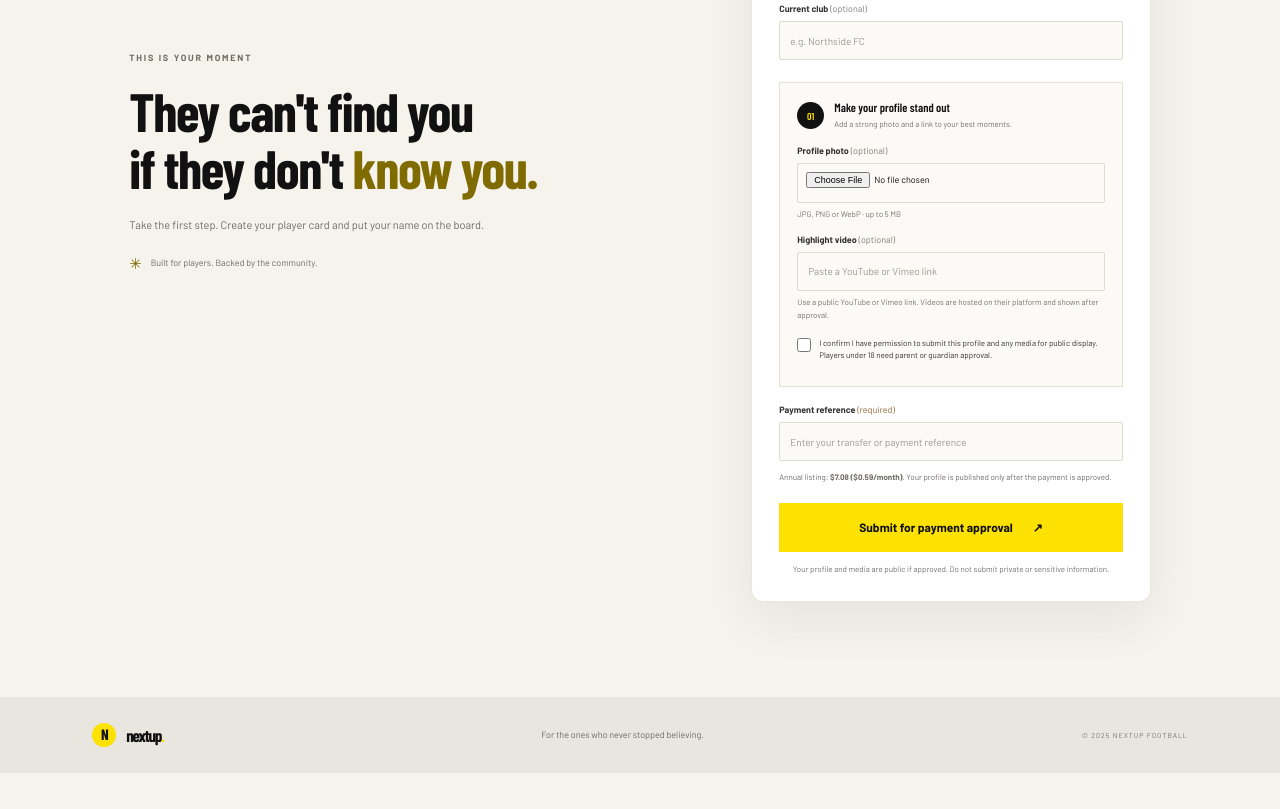
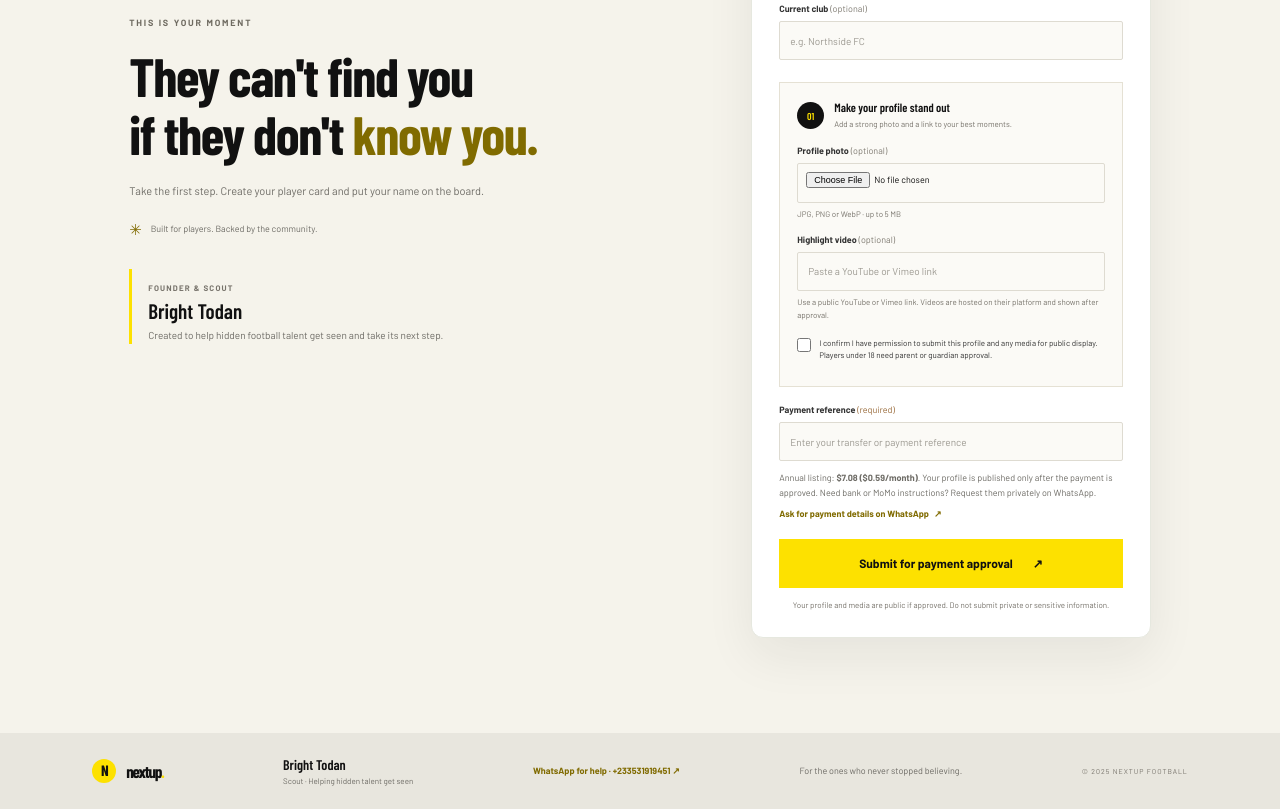
Before and after one commit to unitedsportingclub/next-up, a plain HTML site: page index.html in a window 1280 px wide. Shown: the part 2043-2852 px from the top of the page. Before the commit the page ends 2816 px from the top, so only its background shows below. Drawn offline with nearby package versions, Linux system fonts and the light colour scheme; no server answers; a web font is replaced by a local one.

Commit message:
Add files via upload

```diff
--- a/index.html
+++ b/index.html
@@ -133,6 +133,11 @@
         <h2>They can't find you<br>if they don't <span>know you.</span></h2>
         <p>Take the first step. Create your player card and put your name on the board.</p>
         <div class="join-note"><span aria-hidden="true">✳</span> Built for players. Backed by the community.</div>
+        <div class="founder-note">
+          <span class="founder-label">FOUNDER &amp; SCOUT</span>
+          <strong>Bright Todan</strong>
+          <p>Created to help hidden football talent get seen and take its next step.</p>
+        </div>
       </div>
       <form class="profile-form" id="profile-form">
         <div class="form-heading"><span>PLAYER PROFILE</span><span>PAID LISTING</span></div>
@@ -173,7 +178,8 @@
         </div>
         <label for="payment-reference">Payment reference <span class="required">(required)</span></label>
         <input id="payment-reference" name="payment_reference" type="text" placeholder="Enter your transfer or payment reference" maxlength="100" required>
-        <p class="payment-note">Annual listing: <strong>$7.08 ($0.59/month)</strong>. Your profile is published only after the payment is approved.</p>
+        <p class="payment-note">Annual listing: <strong>$7.08 ($0.59/month)</strong>. Your profile is published only after the payment is approved. Need bank or MoMo instructions? Request them privately on WhatsApp.</p>
+        <a class="payment-contact-link" href="https://wa.me/233531919451" target="_blank" rel="noopener noreferrer">Ask for payment details on WhatsApp <span aria-hidden="true">↗</span></a>
         <button class="button button-primary submit-button" type="submit">Submit for payment approval <span aria-hidden="true">↗</span></button>
         <p class="form-privacy">Your profile and media are public if approved. Do not submit private or sensitive information.</p>
       </form>
@@ -182,6 +188,11 @@
 
   <footer class="site-footer">
     <a class="brand footer-brand" href="#"><span class="brand-mark" aria-hidden="true">N</span><span>nextup<span class="brand-dot">.</span></span></a>
+    <div class="footer-owner">
+      <strong>Bright Todan</strong>
+      <span>Scout · Helping hidden talent get seen</span>
+    </div>
+    <a class="footer-whatsapp" href="https://wa.me/233531919451" target="_blank" rel="noopener noreferrer">WhatsApp for help · +233531919451 <span aria-hidden="true">↗</span></a>
     <p>For the ones who never stopped believing.</p>
     <span>© 2025 NEXTUP FOOTBALL</span>
   </footer>
--- a/styles.css
+++ b/styles.css
@@ -141,6 +141,10 @@ h2 { margin-bottom: 0; font-size: clamp(35px, 4vw, 49px); line-height: 1.06; }
 .join-copy > p:not(.eyebrow) { max-width: 355px; margin: 19px 0; color: #6e6c66; font-size: 11px; line-height: 1.8; }
 .join-note { color: #6e6c66; font-size: 9px; }
 .join-note span { margin-right: 7px; color: var(--brand-yellow-deep); font-size: 15px; vertical-align: middle; }
+.founder-note { max-width: 360px; margin-top: 30px; padding: 14px 0 0 16px; border-left: 3px solid var(--brand-yellow); }
+.founder-label { display: block; margin-bottom: 5px; color: #77736b; font-size: 8px; font-weight: 700; letter-spacing: 1.2px; }
+.founder-note strong { font: 600 21px var(--font-display); }
+.founder-note p { margin: 4px 0 0; color: #6e6c66; font-size: 10px; line-height: 1.7; }
 .profile-form { padding: 25px 27px; background: #fff; border: 1px solid #e6e8df; border-radius: 12px; box-shadow: 0 18px 50px #19231812; }
 .form-heading { display: flex; justify-content: space-between; margin-bottom: 20px; padding-bottom: 13px; border-bottom: 1px solid #e8e5dc; color: #716e67; font-size: 8px; }
 .profile-form label { display: block; margin: 13px 0 7px; color: #333; font-size: 9px; font-weight: 700; }
@@ -150,12 +154,18 @@ h2 { margin-bottom: 0; font-size: clamp(35px, 4vw, 49px); line-height: 1.06; }
 .form-row { display: grid; grid-template-columns: 1fr 1fr; gap: 12px; }
 .optional, .required { color: #817d74; font-weight: 400; }
 .required { color: #9a6c3c; }
-.payment-note { margin: 10px 0 0; color: #6e6c66; font-size: 8px; line-height: 1.6; }
+.payment-note { margin: 10px 0 0; color: #6e6c66; font-size: 9px; line-height: 1.6; }
+.payment-contact-link { display: inline-flex; align-items: center; gap: 5px; margin-top: 8px; color: var(--brand-yellow-deep); font-size: 9px; font-weight: 700; }
+.payment-contact-link:hover, .footer-whatsapp:hover { color: #5f5000; text-decoration: underline; }
 .submit-button:disabled { cursor: wait; opacity: .65; transform: none; }
 .submit-button { width: 100%; margin-top: 19px; }
 .form-privacy { margin: 11px 0 0; color: #77736b; font-size: 8px; line-height: 1.6; text-align: center; }
 .site-footer { min-height: 76px; padding: 18px 7.2%; display: flex; align-items: center; justify-content: space-between; background: #e8e6de; }
 .footer-brand { font-size: 17px; }.footer-brand .brand-mark { width: 24px; height: 24px; font-size: 15px; }
+.footer-owner { display: grid; gap: 3px; }
+.footer-owner strong { font: 600 14px var(--font-display); }
+.footer-owner span { color: #6e6c66; font-size: 8px; }
+.footer-whatsapp { color: var(--brand-yellow-deep); font-size: 9px; font-weight: 700; }
 .site-footer > p { margin: 0; color: #6e6c66; font-size: 9px; }
 .site-footer > span { color: #77736b; font-size: 7px; letter-spacing: 1px; }
 .toast { position: fixed; right: 22px; bottom: 22px; z-index: 5; max-width: calc(100vw - 44px); padding: 13px 17px; background: var(--ink); color: var(--white); border-left: 3px solid var(--brand-yellow); box-shadow: 0 7px 25px #0002; font-size: 11px; opacity: 0; transform: translateY(10px); pointer-events: none; transition: opacity .2s, transform .2s; }
```
